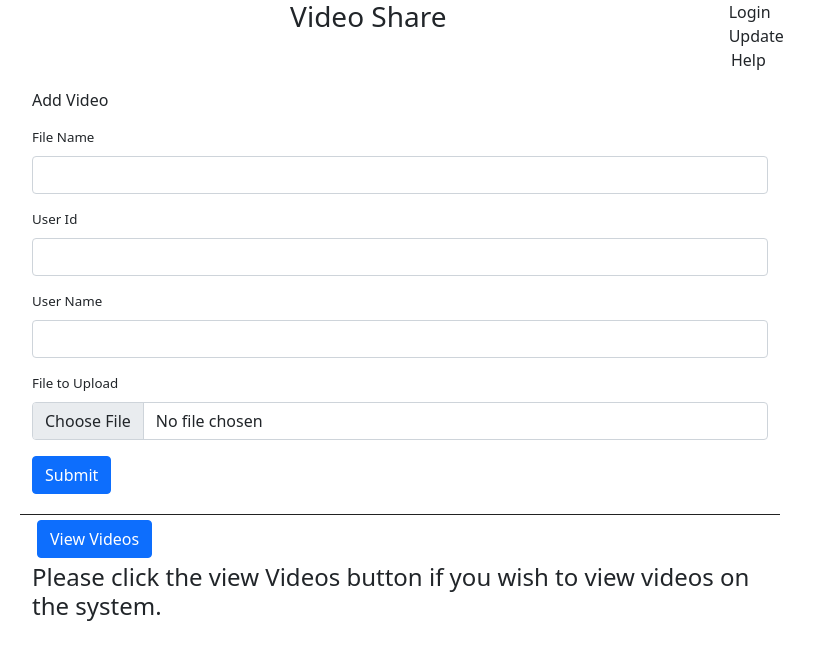
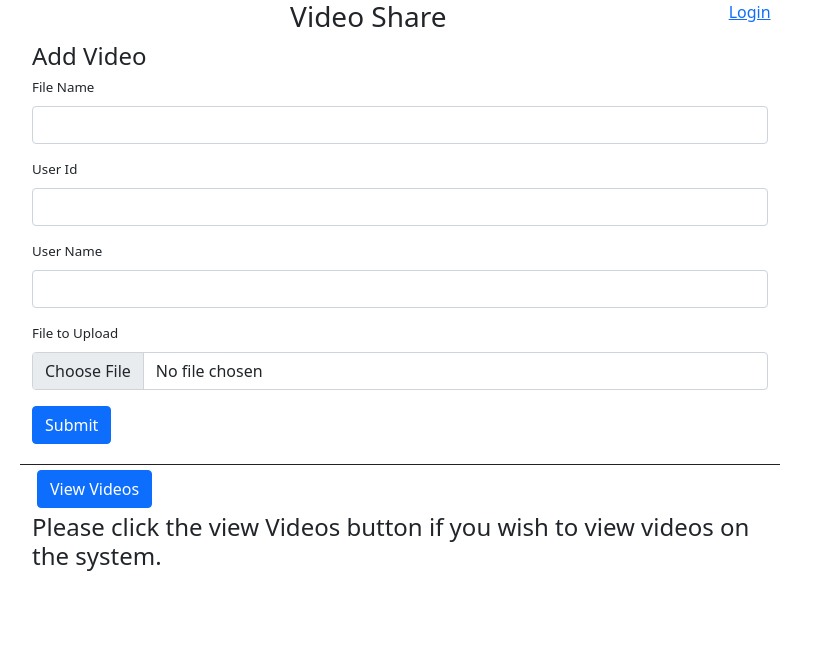
Before and after one commit to mark-riley/cloud-native-development-coursework, a website: page src/index.html in a window 1280 px wide. Shown: the whole page, without its empty margins (240-1054 px from the left). Drawn offline with Linux system fonts and the light colour scheme.

Commit message:
Added login link

```diff
--- a/src/index.html
+++ b/src/index.html
@@ -28,7 +28,7 @@
 							<h3>Video Share</h3>
 						</div>
 						<div class="col-1">
-							<p>Login Update Help</p>
+							<a href="/.auth/login/github">Login</a>
 						</div>
 					</div>
 				</div>
@@ -41,7 +41,7 @@
 				<div class="col-2"  ></div>
 
 				<div class="col-8" style="text-align: left;border-bottom:1px solid #222222;">
-					<p>Add Video</p>
+					<h4>Add Video</h4>
 					<form style="font-size: 10pt;" id="newAssetForm">
 						<div class="mb-3">
 							<label for="FileName" class="form-label">File Name</label>
```
